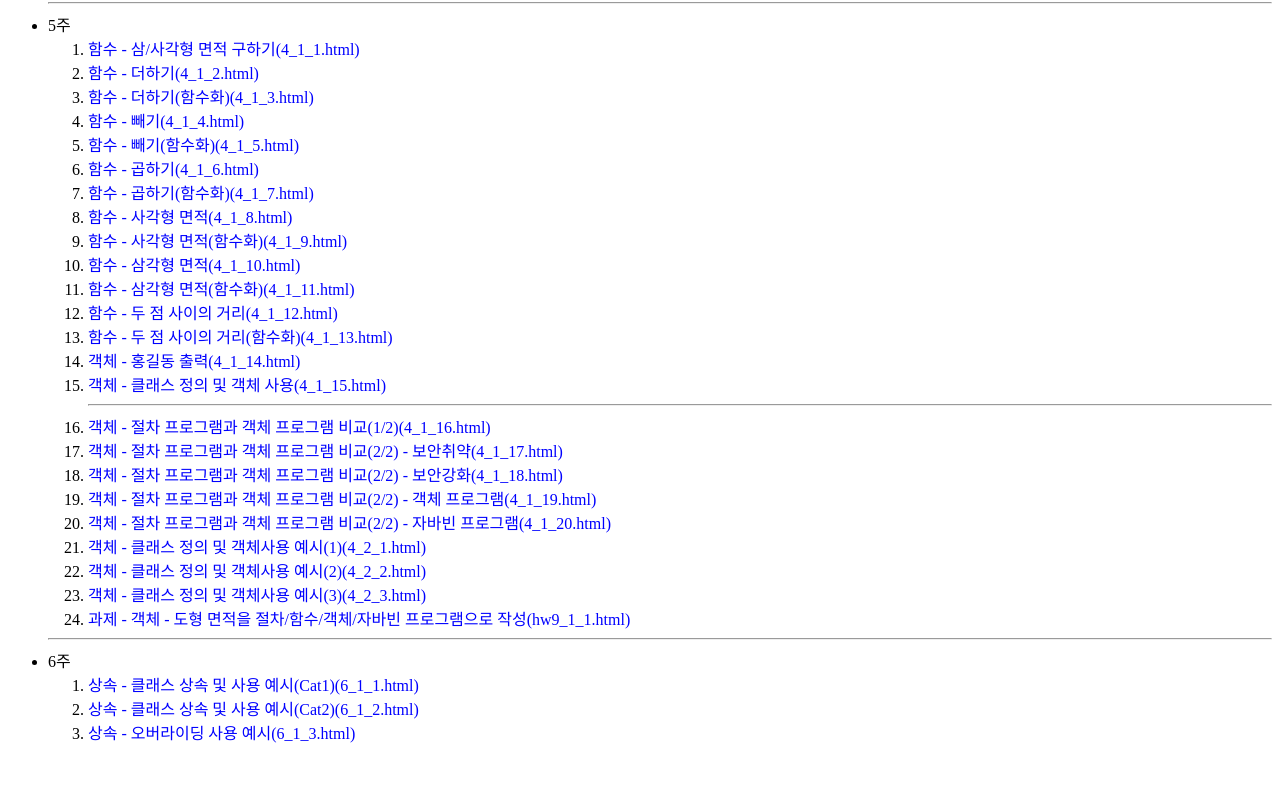
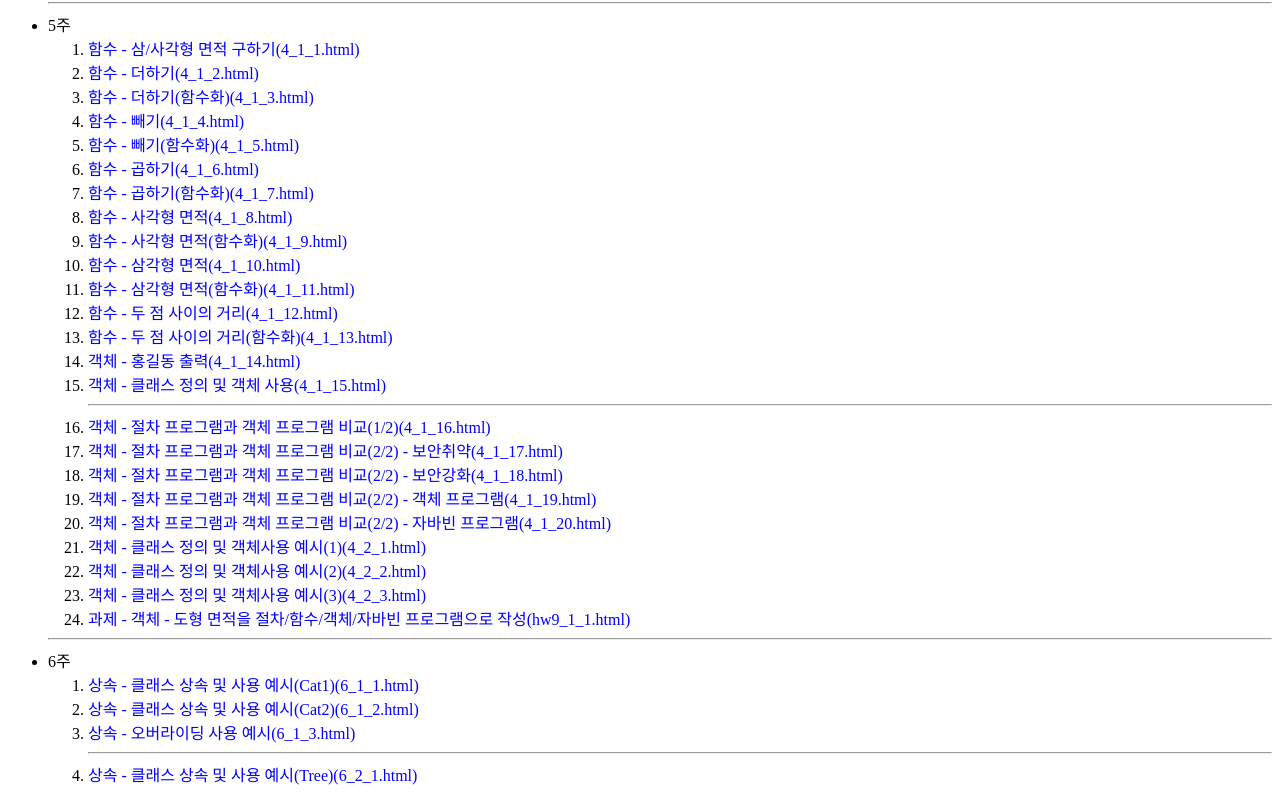
Before and after one commit to intwocave/javaclass, a plain HTML site: page index.html in a window 1280 px wide. Shown: the part 1713-2515 px from the top of the page. Before the commit the page ends 2473 px from the top, so only its background shows below. Drawn offline with Linux system fonts and the light colour scheme.

Commit message:
Update index.html

```diff
--- a/index.html
+++ b/index.html
@@ -116,6 +116,8 @@
       <li><a href="https://intwocave.github.io/javaclass/java/6_1_1.html">상속 - 클래스 상속 및 사용 예시(Cat1)(6_1_1.html)</a></li>
       <li><a href="https://intwocave.github.io/javaclass/java/6_1_2.html">상속 - 클래스 상속 및 사용 예시(Cat2)(6_1_2.html)</a></li>
       <li><a href="https://intwocave.github.io/javaclass/java/6_1_3.html">상속 - 오버라이딩 사용 예시(6_1_3.html)</a></li>
+    <hr/>
+      <li><a href="https://intwocave.github.io/javaclass/java/6_2_1.html">상속 - 클래스 상속 및 사용 예시(Tree)(6_2_1.html)</a></li>
     </ol>
   </ul>
 </body></html>
```
